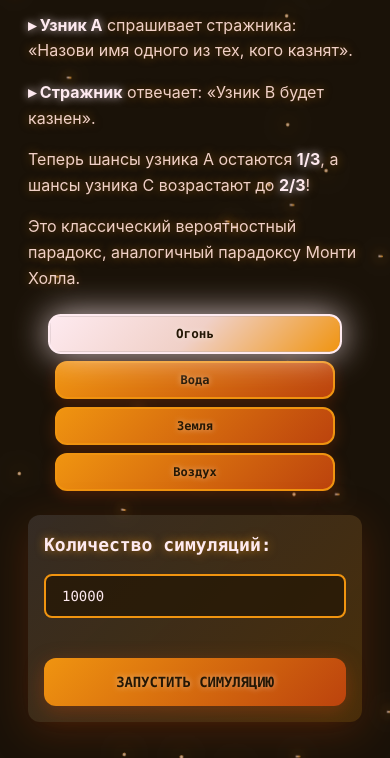
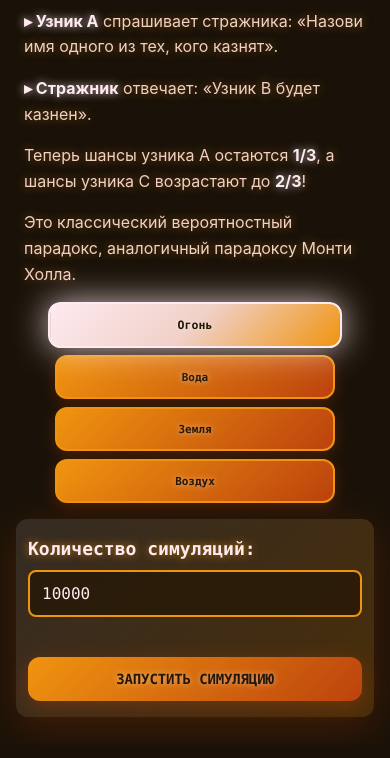
Before and after one commit to Stells228/Prisoners, a plain HTML site: page index.html in a window 390 px wide. Shown: the part 136-894 px from the top of the page. Drawn offline with Linux system fonts and the light colour scheme; a web font is replaced by a local one.

Commit message:
Add files via upload

```diff
--- a/styles/main.css
+++ b/styles/main.css
@@ -1333,9 +1333,76 @@ body {
     image-rendering: crisp-edges;
 }
 
-/* Уменьшаем количество пузырей на мобильных устройствах*/
 @media (max-width: 768px) {
     #bubble-container {
         height: 120vh;
     }
 }
+
+@media (max-width: 480px) {
+  .container {
+    padding: var(--space-12) var(--space-8);
+  }
+
+  .input-section {
+    padding: var(--space-16) var(--space-12);
+    margin: var(--space-16) var(--space-8);
+  }
+
+  .theme-buttons {
+    gap: var(--space-8);
+    margin: var(--space-16) 0;
+  }
+
+  .theme-btn {
+    padding: var(--space-10) var(--space-12);
+    font-size: var(--font-size-xs);
+    min-height: 44px;
+  }
+}
+
+@media (max-width: 480px) {
+  .input-group input {
+    font-size: 16px;
+    min-height: 44px;
+    padding: var(--space-12);
+  }
+
+  .input-group label {
+    font-size: var(--font-size-base);
+    margin-bottom: var(--space-8);
+  }
+
+  #btn-simulate, [id^="btn-execute-"] {
+    min-height: 50px;
+    font-size: var(--font-size-base);
+    padding: var(--space-12) var(--space-16);
+  }
+}
+
+@media (max-width: 768px) {
+  .spark, .bubble, .particle, .air-particle {
+    animation-duration: 2s !important;
+  }
+
+  .prisoner-container:hover {
+    transform: none;
+  }
+}
+
+@media (max-width: 480px) {
+  .spark, .bubble, .particle, .air-particle {
+    display: none;
+  }
+}
+
+@media (max-width: 768px) {
+  .btn, .theme-btn, #btn-simulate, [id^="btn-execute-"] {
+    min-height: 44px;
+    touch-action: manipulation;
+  }
+
+  .prisoner-container {
+    min-height: 300px;
+  }
+}
```
